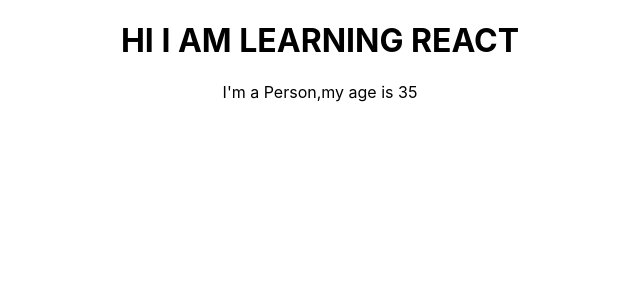
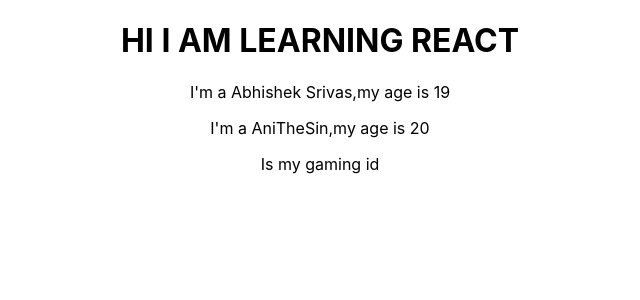
Before and after one commit to Abhishek-Srivas/React-practice, a React (Create React App) app: page / in a window 1280 px wide. Shown: the top 300 px of the page, without its empty margins (320-960 px from the left). Built offline with nearby package versions, Linux system fonts and the light colour scheme.

Commit message:
Used props and children property

```diff
--- a/src/App.css
+++ b/src/App.css
@@ -1,38 +1,3 @@
 .App {
   text-align: center;
 }
-
-.App-logo {
-  height: 40vmin;
-  pointer-events: none;
-}
-
-@media (prefers-reduced-motion: no-preference) {
-  .App-logo {
-    animation: App-logo-spin infinite 20s linear;
-  }
-}
-
-.App-header {
-  background-color: #282c34;
-  min-height: 100vh;
-  display: flex;
-  flex-direction: column;
-  align-items: center;
-  justify-content: center;
-  font-size: calc(10px + 2vmin);
-  color: white;
-}
-
-.App-link {
-  color: #61dafb;
-}
-
-@keyframes App-logo-spin {
-  from {
-    transform: rotate(0deg);
-  }
-  to {
-    transform: rotate(360deg);
-  }
-}
--- a/src/App.js
+++ b/src/App.js
@@ -6,7 +6,8 @@
   return (
     <div className="App">
       <h1>HI I AM LEARNING REACT</h1>
-      <Person />
+      <Person name="Abhishek Srivas" age="19" />
+      <Person name="AniTheSin" age="20">Is my gaming id</Person>
     </div>
   );
 }
--- a/src/Person/Person.js
+++ b/src/Person/Person.js
@@ -1,7 +1,14 @@
 import React from 'react';
 
-const person = () => {
-    return <p>I'm a Person,my age is {Math.floor(Math.random() * 40)}</p>
+const person = (props) => {
+
+    return (
+        <div>
+            <p>I'm a {props.name},my age is {props.age }</p>
+            <p>{props.children} </p>
+        </div>
+
+    );
 };
 
 export default person;
```
Also changed, not shown: 1 other file (tests, documents, lock files or other folders).
